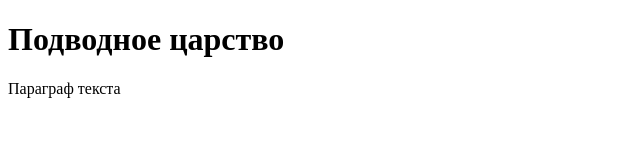
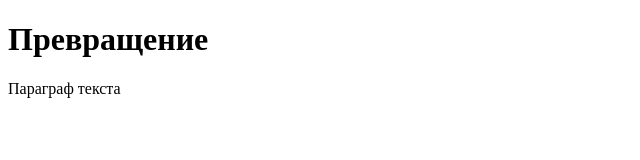
Before and after one commit to Oleg-2000-18/my_progect, a plain HTML site: page index.html in a window 1280 px wide. Shown: the whole page, without its empty margins (0-640 px from the left). Drawn offline with Linux system fonts and the light colour scheme.

Commit message:
Кафка

```diff
--- a/index.html
+++ b/index.html
@@ -1,10 +1,10 @@
 <!DOCTYPE html>
 <html lang="en">
   <head>
-    <title>Книга Жуль Верн</title>
+    <title>Кафка</title>
   </head>
   <body>
-    <h1>Подводное царство</h1>
+    <h1>Превращение</h1>
     <p title="Подсказка">Параграф текста</p>
   </body>
 </html>
```
